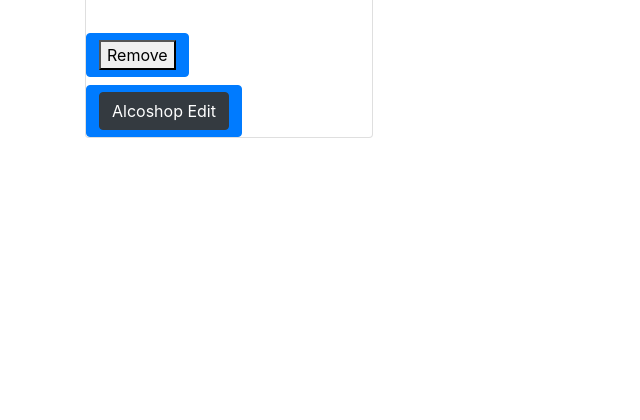
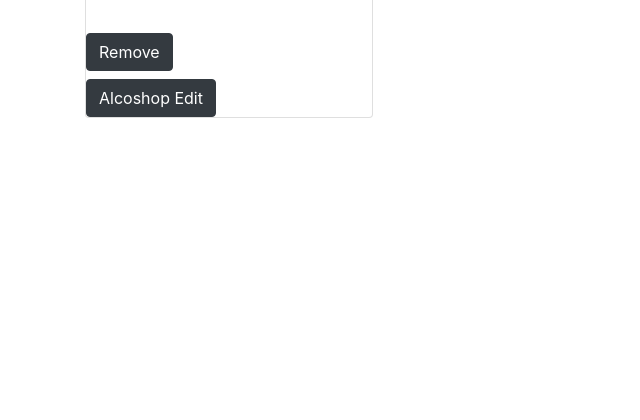
Before and after one commit to xabuk44/Alcostore, a Flask app: page /8 in a window 1280 px wide. Shown: the part 356-776 px from the top of the page, without its empty margins (0-640 px from the left). Run offline with Flask 2, Linux system fonts and the light colour scheme; data comes from the database, SQL or seed files in the repository; both versions use the stored data as it was after the commit; some libraries are stand-ins or nearby versions.

Commit message:
buttomns change to BLACK color changed button ADD to - linked <a> alcoshop-edit.html - Added Html Form

```diff
--- a/app/templates/alcoshop-details.html
+++ b/app/templates/alcoshop-details.html
@@ -45,13 +45,13 @@
                                 <iframe src={{ alcoshop.coordinate }} width="250" height="170" frameborder="0" style="border:0" allowfullscreen></iframe>
                             </div>
             <div class="mt-2">
-                <form action="{{ url_for('delete_shop', id=alcoshop.id) }}" class="btn btn-primary" method="post">
-                    <button>Remove</button>
+                <form action="{{ url_for('delete_shop', id=alcoshop.id) }}" method="post">
+                    <button class="btn btn-dark">Remove</button>
                 </form>
             </div>
             <div class="mt-2">
-                <form action="{{ url_for('alcoshop_edit', id=alcoshop.id) }}" class="btn btn-primary" method="post">
-                    <button type="button" class="btn btn-dark">Alcoshop Edit</button>
+                <form action="{{ url_for('alcoshop_edit', id=alcoshop.id) }}" method="post">
+                    <button class="btn btn-dark">Alcoshop Edit</button>
                 </form>
             </div>
         </div>
--- a/app/templates/index.html
+++ b/app/templates/index.html
@@ -69,7 +69,7 @@
             {% if not alcoshops %}
             <p>No shops, try again later</p>
             {% endif %}
-            <a href="{{ url_for('alcoshop_new') }}" class="btn btn-primary">Add New Shop</a>
+            <a href="{{ url_for('alcoshop_new') }}" class="card-link">Add New Shop</a>
         </div>
     </div>
 </div>
```
Also changed, not shown: app/templates/alcoshop-edit.html (+20 -5 lines), db.sqlite.
